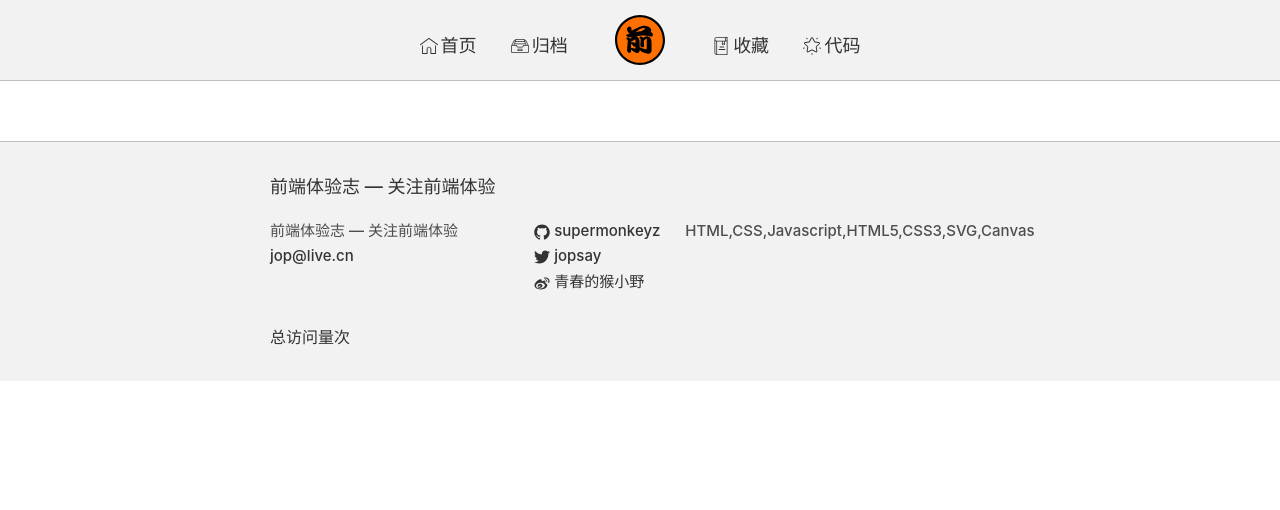
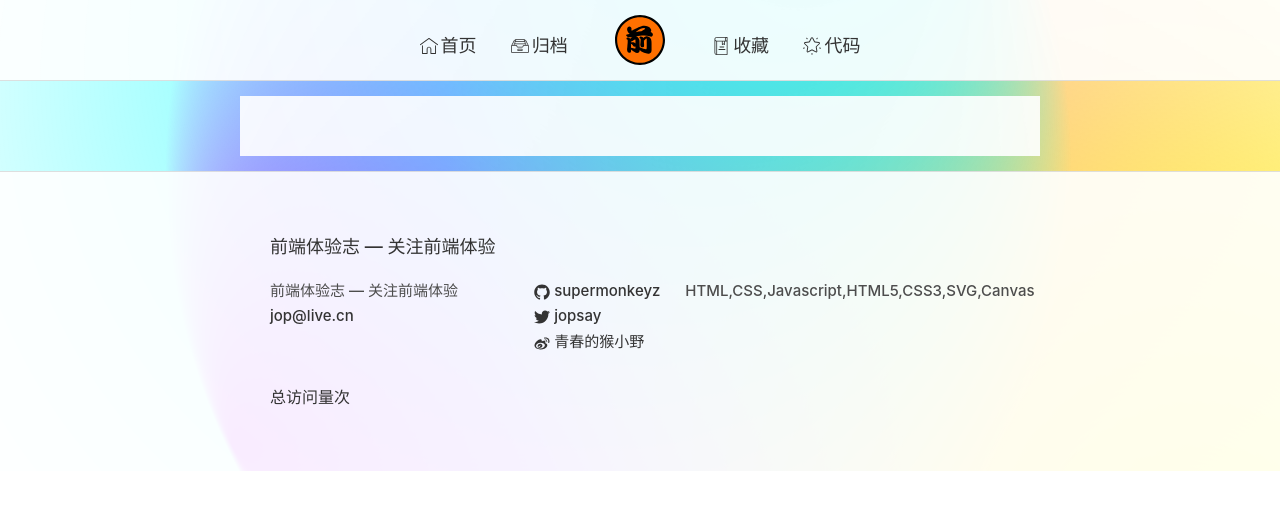
Before and after one commit to supermonkeyz/supermonkeyz.github.io, a Jekyll site: the page built from bookmark.html, in a window 1280 px wide. Shown: the top 510 px of the page. Built offline with Jekyll 4.4.1, drawn with Linux system fonts in a browser that asks for light colours; some web fonts are replaced; a script that is not in the unit is left out; comment, search, counter and statistics services are not loaded.

Commit message:
feat: new bg

```diff
--- a/_includes/footer.html
+++ b/_includes/footer.html
@@ -94,23 +94,3 @@
 <script id="dsq-count-scr" src="//uxfan.disqus.com/count.js" async></script>
 <script src="https://cdnjs.cloudflare.com/ajax/libs/three.js/r121/three.min.js"></script>
 <script src="https://cdn.jsdelivr.net/npm/vanta@0.5.21/dist/vanta.waves.min.js"></script>
-
-<script>
-  let colorSchemeQueryList = window.matchMedia('(prefers-color-scheme: dark)');
-  const setColorScheme = e => {
-    VANTA.WAVES({
-      el: ".site-header",
-      mouseControls: false,
-      touchControls: true,
-      gyroControls: false,
-      minHeight: 300,
-      minWidth: 100,
-      scale: 1,
-      scaleMobile: 1,
-      color: e.matches ? 0x2e2e2e : 0xff7000,
-    })
-  }
-
-  setColorScheme(colorSchemeQueryList);
-  colorSchemeQueryList.addListener(setColorScheme);
-  </script>
--- a/_layouts/default.html
+++ b/_layouts/default.html
@@ -12,9 +12,63 @@
       {{ content }}
     </div>
   </div>
-
+  <div class="page-bg">
+    <svg viewBox="0 0 100 100" preserveAspectRatio="xMidYMid slice">
+      <defs>
+        <radialGradient id="Gradient1" cx="50%" cy="50%" fx="0.441602%" fy="50%" r=".5">
+          <animate attributeName="fx" dur="34s" values="0%;3%;0%" repeatCount="indefinite"></animate>
+          <stop offset="0%" stop-color="rgba(255, 0, 255, 1)"></stop>
+          <stop offset="100%" stop-color="rgba(255, 0, 255, 0)"></stop>
+        </radialGradient>
+        <radialGradient id="Gradient2" cx="50%" cy="50%" fx="2.68147%" fy="50%" r=".5">
+          <animate attributeName="fx" dur="23.5s" values="0%;3%;0%" repeatCount="indefinite"></animate>
+          <stop offset="0%" stop-color="rgba(255, 255, 0, 1)"></stop>
+          <stop offset="100%" stop-color="rgba(255, 255, 0, 0)"></stop>
+        </radialGradient>
+        <radialGradient id="Gradient3" cx="50%" cy="50%" fx="0.836536%" fy="50%" r=".5">
+          <animate attributeName="fx" dur="21.5s" values="0%;3%;0%" repeatCount="indefinite"></animate>
+          <stop offset="0%" stop-color="rgba(0, 255, 255, 1)"></stop>
+          <stop offset="100%" stop-color="rgba(0, 255, 255, 0)"></stop>
+        </radialGradient>
+        <radialGradient id="Gradient4" cx="50%" cy="50%" fx="4.56417%" fy="50%" r=".5">
+          <animate attributeName="fx" dur="23s" values="0%;5%;0%" repeatCount="indefinite"></animate>
+          <stop offset="0%" stop-color="rgba(0, 255, 0, 1)"></stop>
+          <stop offset="100%" stop-color="rgba(0, 255, 0, 0)"></stop>
+        </radialGradient>
+        <radialGradient id="Gradient5" cx="50%" cy="50%" fx="2.65405%" fy="50%" r=".5">
+          <animate attributeName="fx" dur="24.5s" values="0%;5%;0%" repeatCount="indefinite"></animate>
+          <stop offset="0%" stop-color="rgba(0,0,255, 1)"></stop>
+          <stop offset="100%" stop-color="rgba(0,0,255, 0)"></stop>
+        </radialGradient>
+        <radialGradient id="Gradient6" cx="50%" cy="50%" fx="0.981338%" fy="50%" r=".5">
+          <animate attributeName="fx" dur="25.5s" values="0%;5%;0%" repeatCount="indefinite"></animate>
+          <stop offset="0%" stop-color="rgba(255,0,0, 1)"></stop>
+          <stop offset="100%" stop-color="rgba(255,0,0, 0)"></stop>
+        </radialGradient>
+      </defs>
+      <rect x="13.744%" y="1.18473%" width="100%" height="100%" fill="url(#Gradient1)" transform="rotate(334.41 50 50)">
+        <animate attributeName="x" dur="80s" values="25%;0%;25%" repeatCount="indefinite"></animate>
+        <animate attributeName="y" dur="84s" values="0%;25%;0%" repeatCount="indefinite"></animate>
+        <animateTransform attributeName="transform" type="rotate" from="0 50 50" to="360 50 50" dur="28s"
+          repeatCount="indefinite"></animateTransform>
+      </rect>
+      <rect x="-2.17916%" y="35.4267%" width="100%" height="100%" fill="url(#Gradient2)"
+        transform="rotate(255.072 50 50)">
+        <animate attributeName="x" dur="92s" values="-25%;0%;-25%" repeatCount="indefinite"></animate>
+        <animate attributeName="y" dur="96s" values="0%;50%;0%" repeatCount="indefinite"></animate>
+        <animateTransform attributeName="transform" type="rotate" from="0 50 50" to="360 50 50" dur="48s"
+          repeatCount="indefinite"></animateTransform>
+      </rect>
+      <rect x="9.00483%" y="14.5733%" width="100%" height="100%" fill="url(#Gradient3)"
+        transform="rotate(139.903 50 50)">
+        <animate attributeName="x" dur="100s" values="0%;25%;0%" repeatCount="indefinite"></animate>
+        <animate attributeName="y" dur="48s" values="0%;25%;0%" repeatCount="indefinite"></animate>
+        <animateTransform attributeName="transform" type="rotate" from="360 50 50" to="0 50 50" dur="36s"
+          repeatCount="indefinite"></animateTransform>
+      </rect>
+    </svg>
+  </div>
   {% include footer.html %}
 
 </body>
-
 </html>
--- a/_sass/_base.scss
+++ b/_sass/_base.scss
@@ -4,22 +4,24 @@
 :root {
     --brand-color: #333;
     --link-hover: #ff7000;
-    --background-color: #fff;
-    --site-header-background-color: #{darken(#fff, 5%)};
+    --background-color: #{rgba(#fff, 0.9)};
+    --site-header-background-color: #{rgba(#fff, 0.9)};
     --text-main-color: #333;
     --text-sub-color: #{lighten(#333, 10%)};
-    --border-color: #{darken(#fff, 25%)};
+    --border-color: #{rgba(darken(#fff, 25%), 0.5)};
+    --animation-bg-opacity: 1;
 }
 
 @media (prefers-color-scheme: dark) {
     :root {
         --brand-color: #ff7000;
         --link-hover: #{lighten(#ff7000, 20%)};
-        --background-color: #212121;
-        --site-header-background-color: #{lighten(#212121, 5%)};
+        --background-color: #{rgba(#212121, 0.9)};
+        --site-header-background-color: #{rgba(#212121, 0.9)};
         --text-main-color: #dedede;
         --text-sub-color: #{darken(#dedede, 10%)};
-        --border-color: #{lighten(#212121, 25%)};
+        --border-color: #{rgba(lighten(#212121, 25%), 0.5)};
+        --animation-bg-opacity: 0.9;
     }
 }
 
@@ -194,30 +196,6 @@
     }
 }
 
-
-
-/**
- * Wrapper
- */
-.wrapper {
-    max-width: -webkit-calc(#{$content-width} - (#{$spacing-unit} * 2));
-    max-width: calc(#{$content-width} - (#{$spacing-unit} * 2));
-    margin-right: auto;
-    margin-left: auto;
-    padding-right: $spacing-unit;
-    padding-left: $spacing-unit;
-    // @extend %clearfix;
-
-    @include media-query($on-laptop) {
-        max-width: -webkit-calc(#{$content-width} - (#{$spacing-unit}));
-        max-width:         calc(#{$content-width} - (#{$spacing-unit}));
-        padding-right: $spacing-unit / 2;
-        padding-left: $spacing-unit / 2;
-    }
-}
-
-
-
 /**
  * Clearfix
  */
--- a/_sass/_layout.scss
+++ b/_sass/_layout.scss
@@ -19,6 +19,8 @@
   .wrapper {
     text-align: center;
     height: 80px;
+    background: transparent;
+    padding: 0;
   }
 }
 
@@ -150,9 +152,27 @@
   }
 }
 
+/**
+ * Wrapper
+ */
+ .wrapper {
+  position: relative;
+  z-index: 1;
+  background: var(--background-color);
+  max-width: -webkit-calc(#{$content-width} - (#{$spacing-unit} * 2));
+  max-width: calc(#{$content-width} - (#{$spacing-unit} * 2));
+  margin-right: auto;
+  margin-left: auto;
+  padding: $spacing-unit;
+  // @extend %clearfix;
 
-
-
+  @include media-query($on-laptop) {
+      max-width: -webkit-calc(#{$content-width} - (#{$spacing-unit}));
+      max-width:         calc(#{$content-width} - (#{$spacing-unit}));
+      padding-right: $spacing-unit / 2;
+      padding-left: $spacing-unit / 2;
+  }
+}
 
 /**
  * Site footer
@@ -163,6 +183,9 @@
   border-top: 0.5px solid var(--border-color);
   padding: $spacing-unit 0;
   animation: fade 1s 1s ease both;
+  .wrapper {
+    background: transparent;
+  }
 }
 
 .footer-heading {
@@ -226,14 +249,25 @@
   }
 }
 
-
+.page-bg {
+  position: fixed;
+  top: 0;
+  right: 0;
+  bottom: 0;
+  left: 0;
+  opacity: var(--animation-bg-opacity);
+  svg {
+    width: 100%;
+    height: 100%;
+  }
+}
 
 /**
  * Page content
  */
 .page-content {
   color: var(--text-main-color);
-  padding: $spacing-unit 0;
+  padding: $spacing-unit / 2 0;
 }
 
 .page-heading {
```
Also changed, not shown: sw.js (+15 -13 lines), 1 other file. Lines whose indentation alone changed are shown as unchanged.
